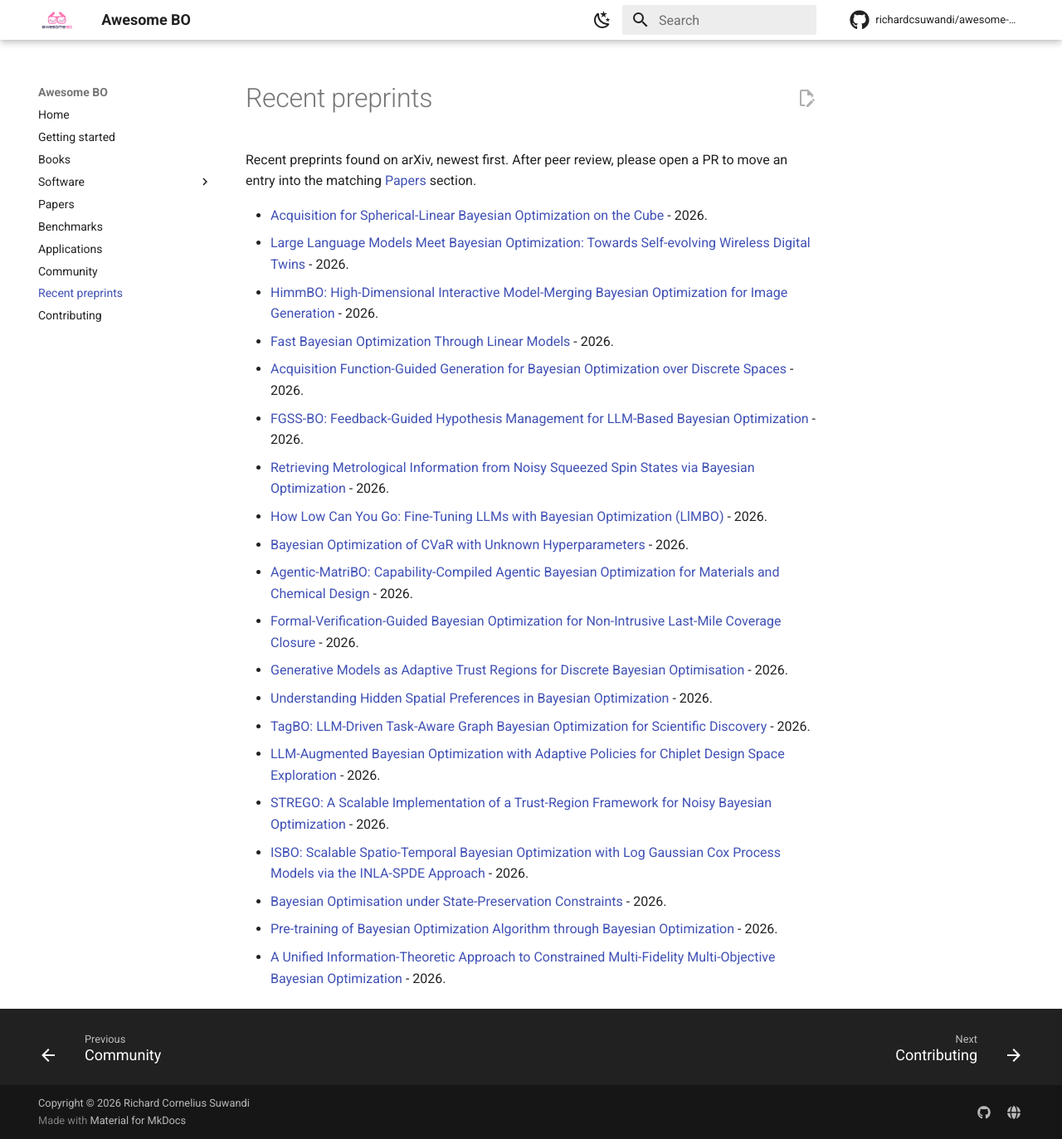
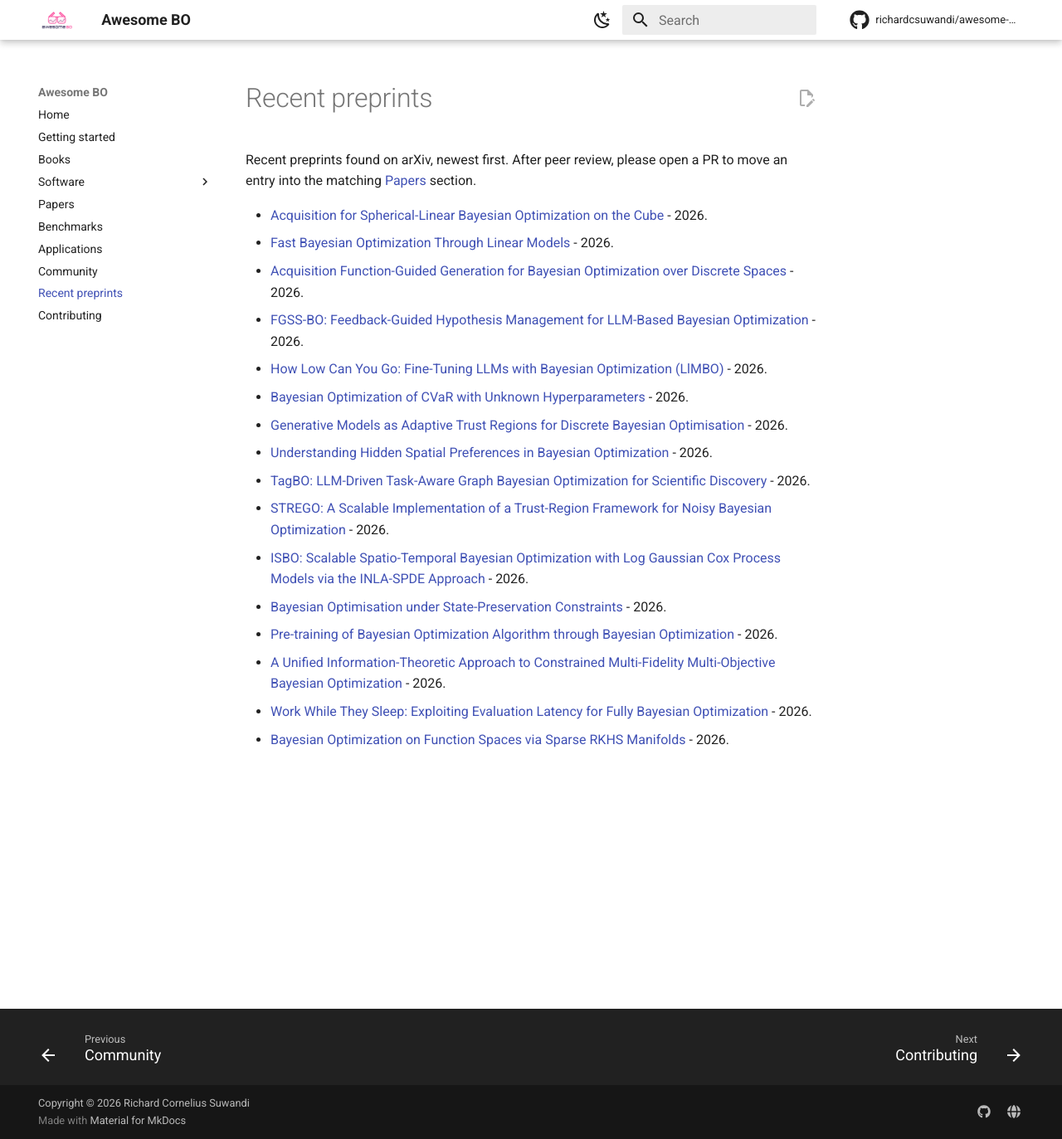
Before and after one commit to richardcsuwandi/awesome-bo, an MkDocs documentation site: the page built from docs/preprints.md, in a window 1280 px wide and 1373 px high. Shown: the whole window at 83% size. Built offline with MkDocs 1.6.1 and Material for MkDocs 9.7.7, drawn with Linux system fonts in a browser that asks for light colours; comment, search, counter and statistics services are not loaded.

Commit message:
Keep only this week's method preprints
Drop the six application papers from the weekly suggestions and
restore the two older entries the cap had removed.

Co-authored-by: Richard Cornelius Suwandi <richardcsuwandi@users.noreply.github.com>

```diff
--- a/docs/preprints.md
+++ b/docs/preprints.md
@@ -3,22 +3,18 @@
 Recent preprints found on arXiv, newest first. After peer review, please open a PR to move an entry into the matching [Papers](papers.md) section.
 
 - [Acquisition for Spherical-Linear Bayesian Optimization on the Cube](https://arxiv.org/abs/2610.32628) - 2026.
-- [Large Language Models Meet Bayesian Optimization: Towards Self-evolving Wireless Digital Twins](https://arxiv.org/abs/2610.31192) - 2026.
-- [HimmBO: High-Dimensional Interactive Model-Merging Bayesian Optimization for Image Generation](https://arxiv.org/abs/2610.30875) - 2026.
 - [Fast Bayesian Optimization Through Linear Models](https://arxiv.org/abs/2610.29580) - 2026.
 - [Acquisition Function-Guided Generation for Bayesian Optimization over Discrete Spaces](https://arxiv.org/abs/2610.22763) - 2026.
 - [FGSS-BO: Feedback-Guided Hypothesis Management for LLM-Based Bayesian Optimization](https://arxiv.org/abs/2610.21246) - 2026.
-- [Retrieving Metrological Information from Noisy Squeezed Spin States via Bayesian Optimization](https://arxiv.org/abs/2610.19471) - 2026.
 - [How Low Can You Go: Fine-Tuning LLMs with Bayesian Optimization (LlMBO)](https://arxiv.org/abs/2610.18504) - 2026.
 - [Bayesian Optimization of CVaR with Unknown Hyperparameters](https://arxiv.org/abs/2610.18306) - 2026.
-- [Agentic-MatriBO: Capability-Compiled Agentic Bayesian Optimization for Materials and Chemical Design](https://arxiv.org/abs/2610.17832) - 2026.
-- [Formal-Verification-Guided Bayesian Optimization for Non-Intrusive Last-Mile Coverage Closure](https://arxiv.org/abs/2610.17449) - 2026.
 - [Generative Models as Adaptive Trust Regions for Discrete Bayesian Optimisation](https://arxiv.org/abs/2610.16992) - 2026.
 - [Understanding Hidden Spatial Preferences in Bayesian Optimization](https://arxiv.org/abs/2610.14696) - 2026.
 - [TagBO: LLM-Driven Task-Aware Graph Bayesian Optimization for Scientific Discovery](https://arxiv.org/abs/2610.14626) - 2026.
-- [LLM-Augmented Bayesian Optimization with Adaptive Policies for Chiplet Design Space Exploration](https://arxiv.org/abs/2610.14612) - 2026.
 - [STREGO: A Scalable Implementation of a Trust-Region Framework for Noisy Bayesian Optimization](https://arxiv.org/abs/2610.14338) - 2026.
 - [ISBO: Scalable Spatio-Temporal Bayesian Optimization with Log Gaussian Cox Process Models via the INLA-SPDE Approach](https://arxiv.org/abs/2610.12213) - 2026.
 - [Bayesian Optimisation under State-Preservation Constraints](https://arxiv.org/abs/2610.12150) - 2026.
 - [Pre-training of Bayesian Optimization Algorithm through Bayesian Optimization](https://arxiv.org/abs/2610.10186) - 2026.
 - [A Unified Information-Theoretic Approach to Constrained Multi-Fidelity Multi-Objective Bayesian Optimization](https://arxiv.org/abs/2610.10174) - 2026.
+- [Work While They Sleep: Exploiting Evaluation Latency for Fully Bayesian Optimization](https://arxiv.org/abs/2610.08969) - 2026.
+- [Bayesian Optimization on Function Spaces via Sparse RKHS Manifolds](https://arxiv.org/abs/2610.07417) - 2026.
```
Also changed, not shown: README.md (+2 -6 lines).
